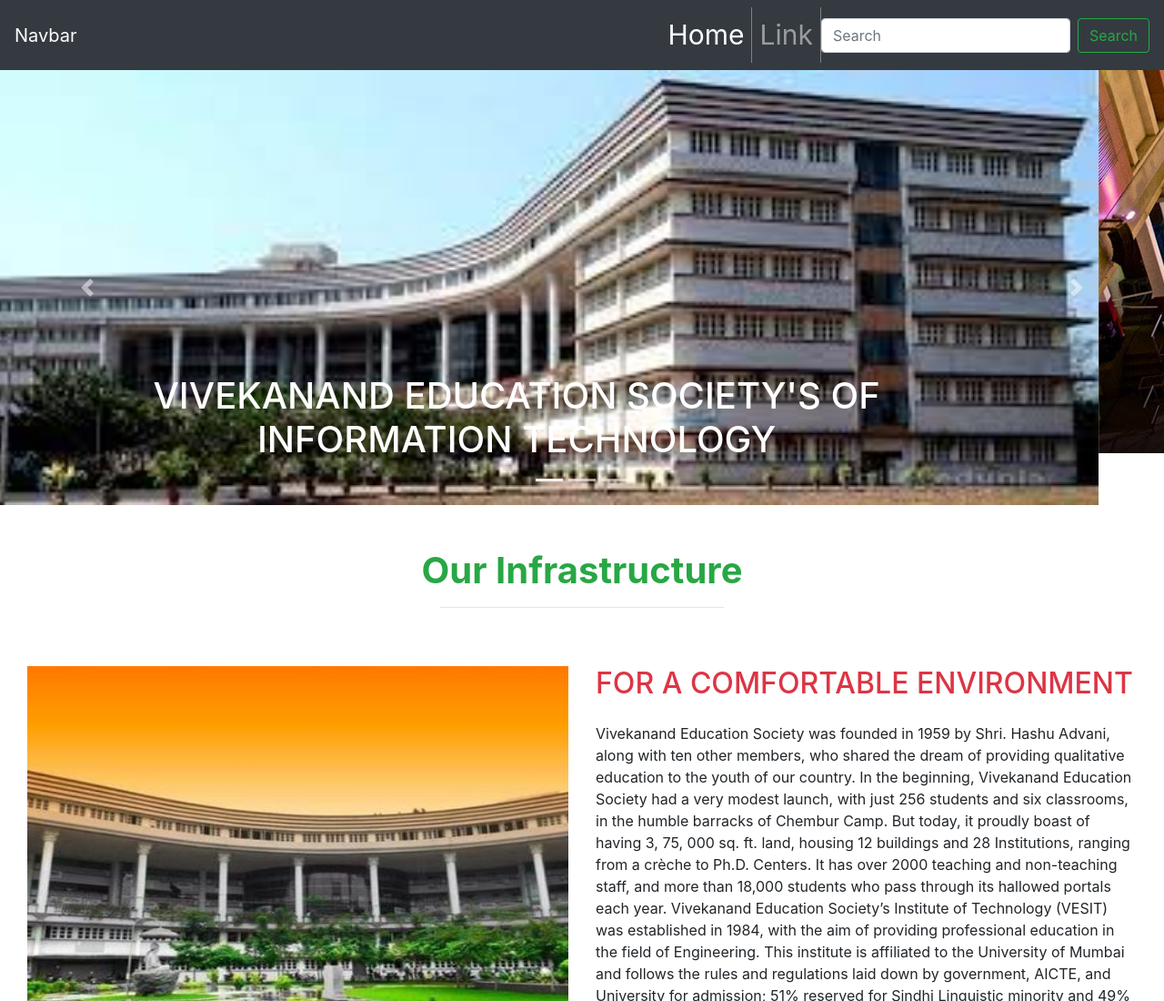
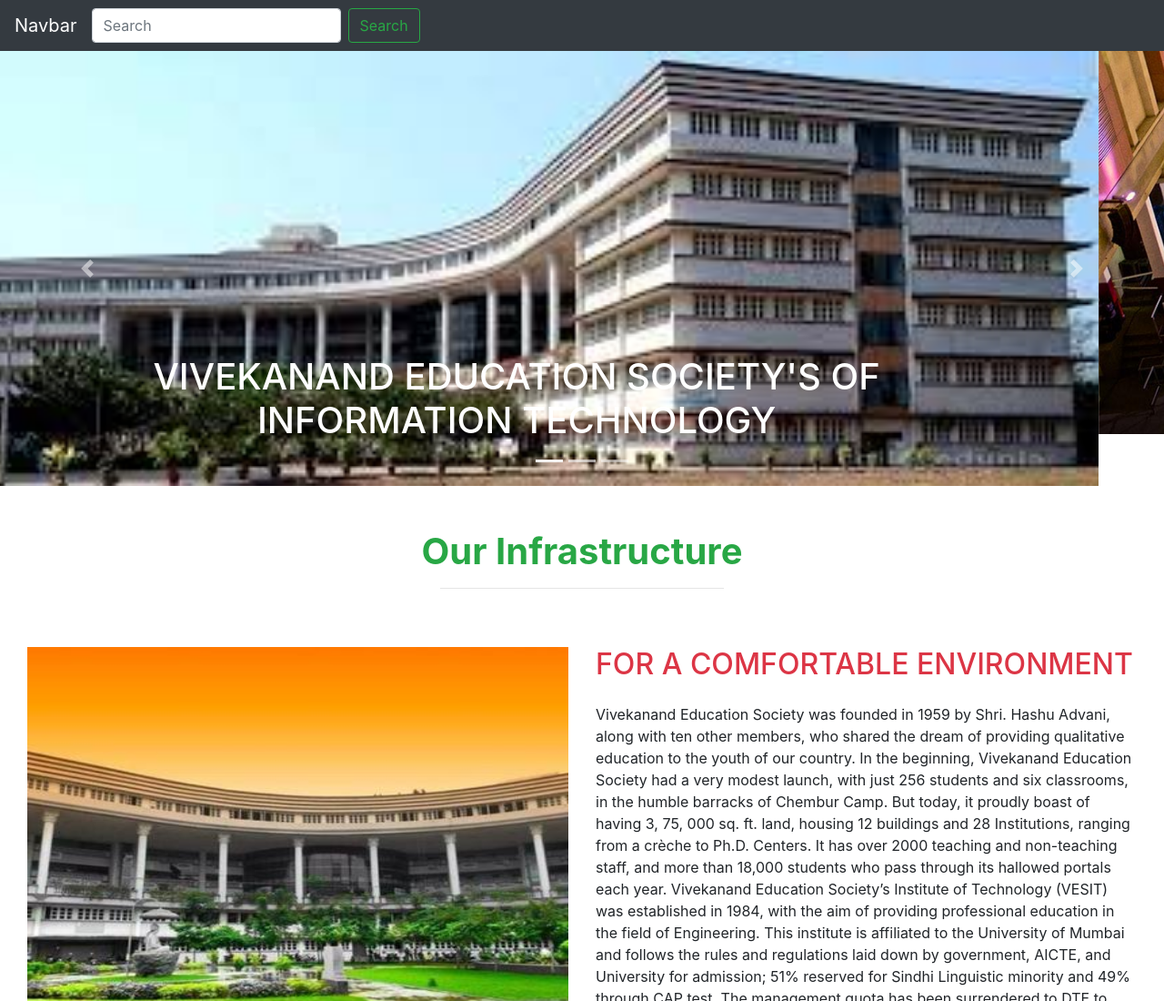
Before and after one commit to SinghShreyansh/IP_Bootstrap, a plain HTML site: page College-page/index.html in a window 1280 px wide. Shown: the top 1100 px of the page at 91% size. Drawn offline with nearby package versions, Linux system fonts and the light colour scheme.

Commit message:
Update index.html

```diff
--- a/College-page/index.html
+++ b/College-page/index.html
@@ -21,15 +21,7 @@
   </button>
 
   <div class="collapse navbar-collapse" id="navbarSupportedContent">
-    <ul class="navbar-nav ml-auto">
-      <li class="nav-item active">
-        <a class="nav-link" href="#">Home <span class="sr-only">(current)</span></a>
-      </li>
-      <li class="nav-item">
-        <a class="nav-link" href="#">Link</a>
-      </li>
 
-    </ul>
     <form class="form-inline my-2 my-lg-0">
       <input class="form-control mr-sm-2" type="search" placeholder="Search" aria-label="Search">
       <button class="btn btn-outline-success my-2 my-sm-0" type="submit">Search</button>
```
